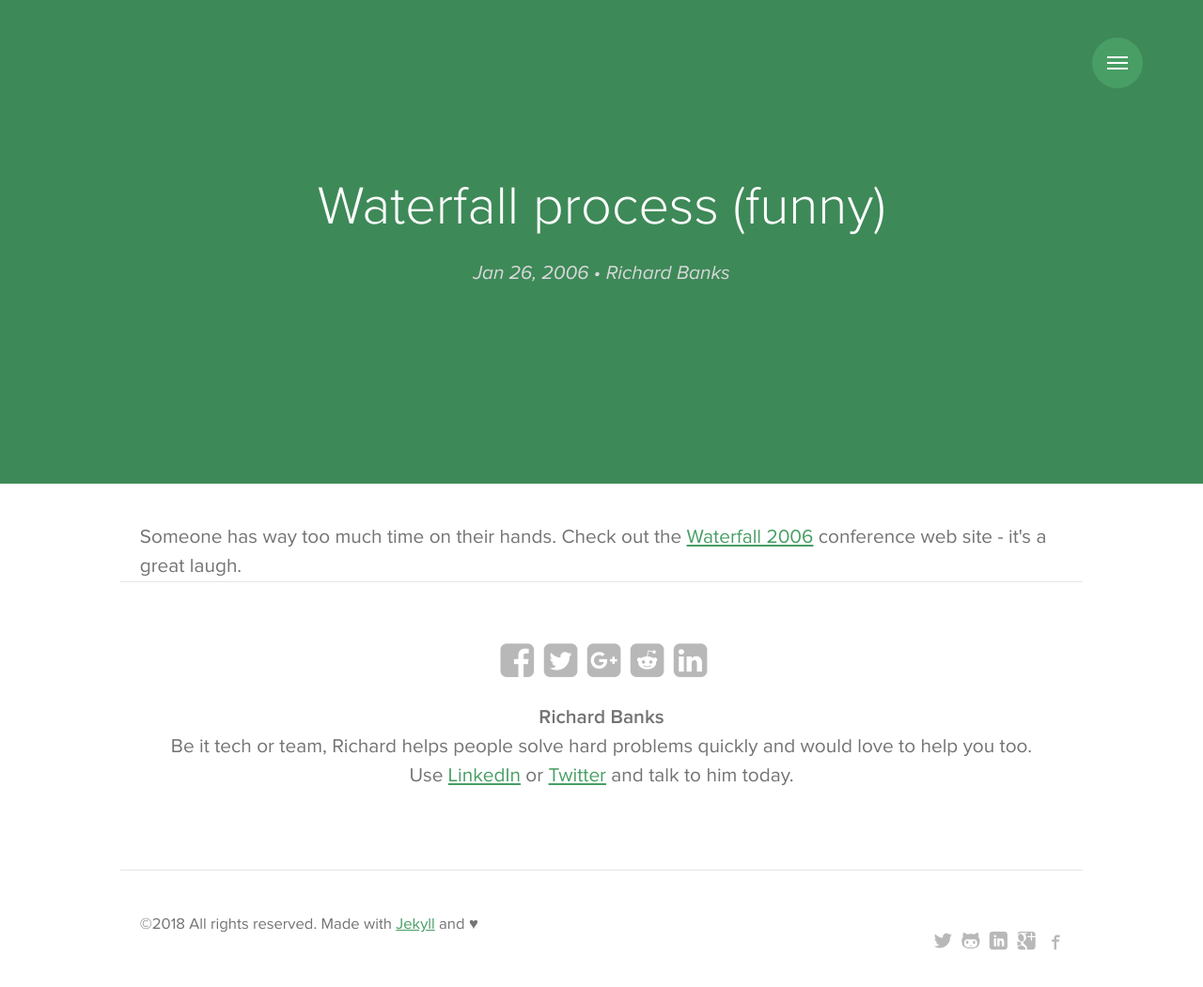
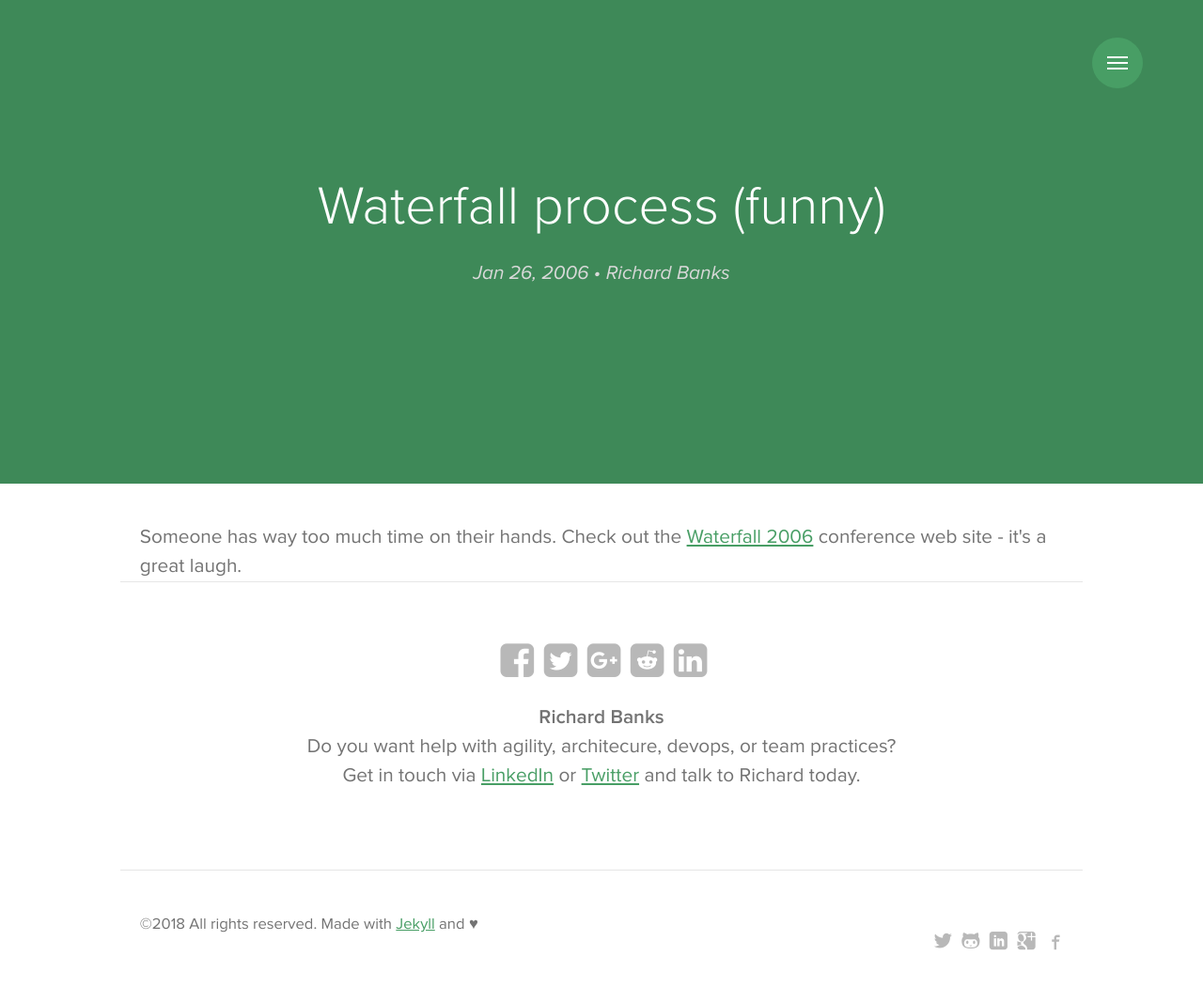
Before and after one commit to rbanks54/rbanks54.github.io, a Jekyll site: the page built from _posts/2006-01-27-waterfall-process-funny.html, in a window 1280 px wide. Shown: the top 1051 px of the page at 94% size. Built offline with Jekyll 4.4.1, drawn with Linux system fonts in a browser that asks for light colours; nearby versions of some CDN libraries; some web fonts are replaced; a style sheet for code colours, icons or effects is not loaded.

Commit message:
Update CTA

```diff
--- a/_includes/sharing.html
+++ b/_includes/sharing.html
@@ -8,6 +8,6 @@
             </ul>
 
 <strong>Richard Banks</strong><br />
-Be it tech or team, Richard helps people solve hard problems quickly and would love to help you too.<br />
-Use <a href="http://lnkd.in/fW43nT">LinkedIn</a> or <a href="https://tiwtter.com/rbanks54">Twitter</a> and talk to him today.<br />
+Do you want help with agility, architecure, devops, or team practices?<br />
+Get in touch via <a href="http://lnkd.in/fW43nT">LinkedIn</a> or <a href="https://tiwtter.com/rbanks54">Twitter</a> and talk to Richard today.<br />
 </div>
```
